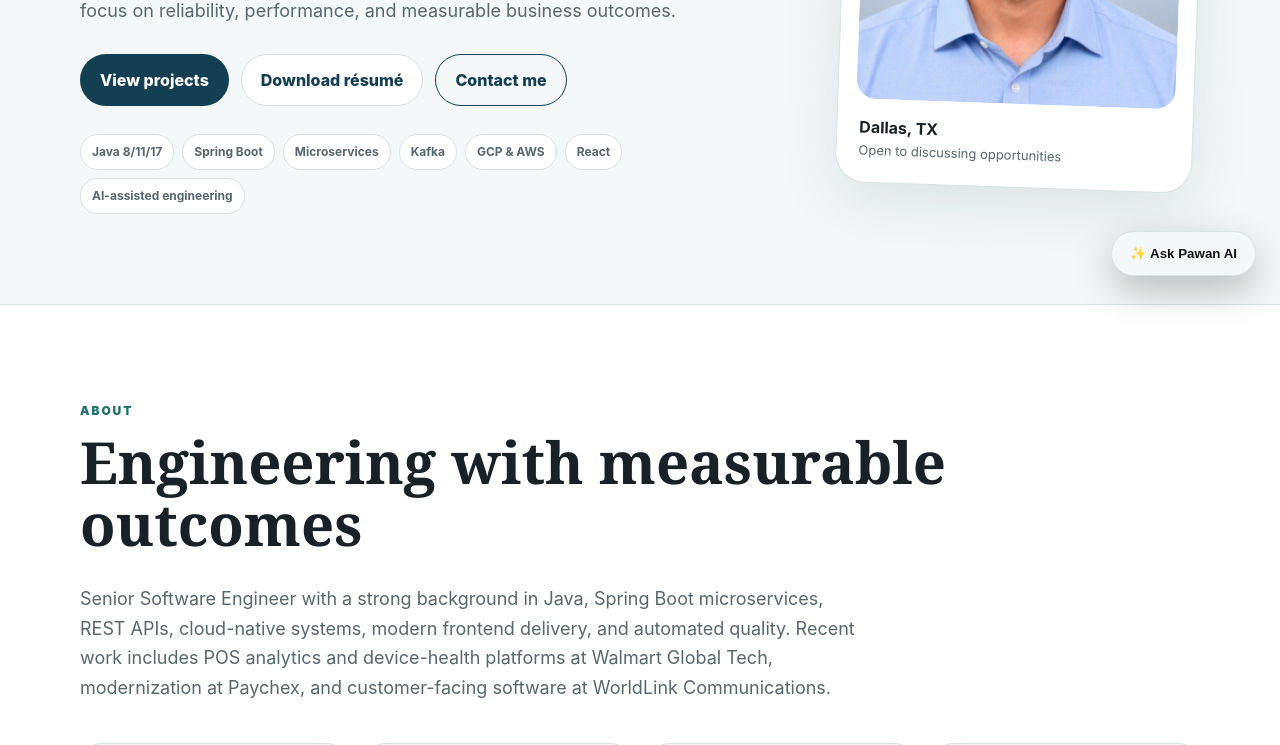
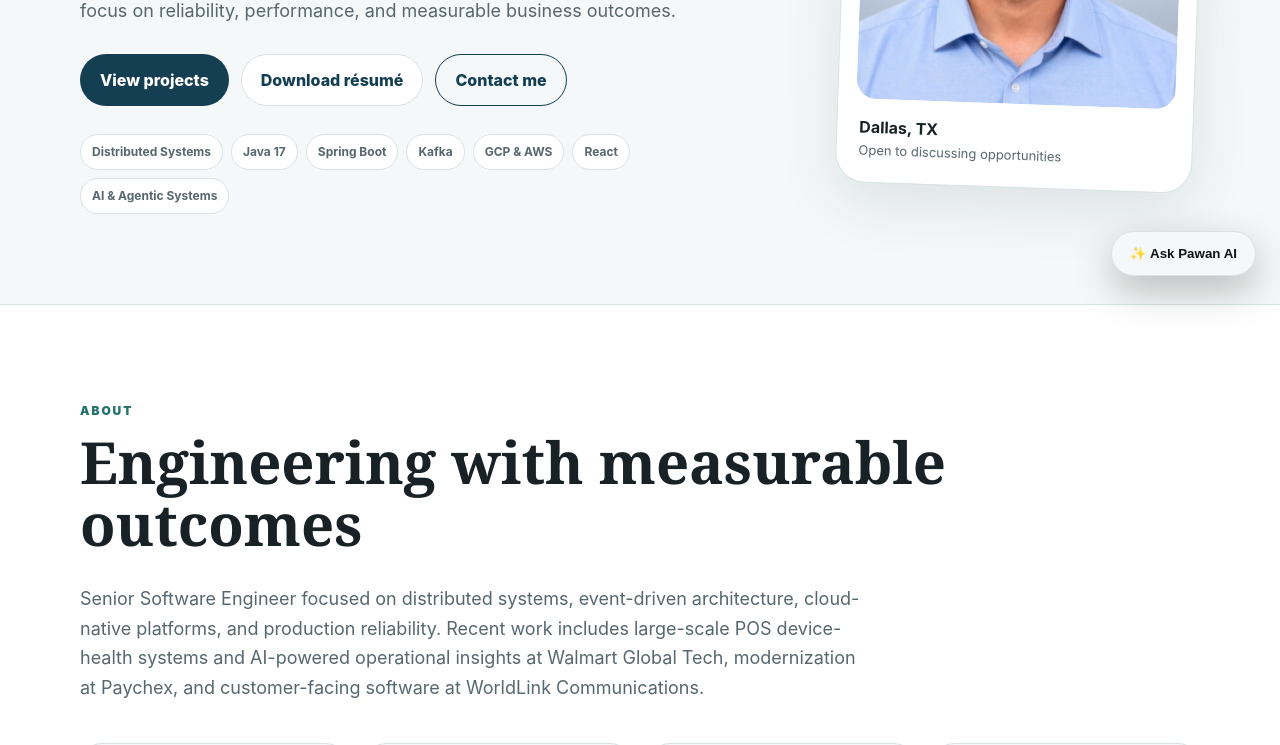
Before and after one commit to p0g06r5/Resume-, a React (Vite) app: page / in a window 1280 px wide. Shown: the part 500-1245 px from the top of the page. Built offline with nearby package versions, Linux system fonts and the light colour scheme.

Commit message:
Refresh portfolio hero, experience, and CTA

```diff
--- a/src/App.tsx
+++ b/src/App.tsx
@@ -10,13 +10,13 @@ export default function App(){
   <a className="skip-link" href="#main-content">Skip to main content</a>
   <header className="nav"><a className="brand" href="#top">PG</a><button className="menu" aria-label="Toggle navigation" aria-expanded={menu} onClick={()=>setMenu(v=>!v)}>☰</button><nav className={menu?'open':''} aria-label="Primary navigation">{nav.map(x=><a key={x} href={`#${x}`} onClick={()=>setMenu(false)}>{x[0].toUpperCase()+x.slice(1)}</a>)}</nav><div className="nav-actions"><button className="icon" aria-label={`Switch to ${dark?'light':'dark'} mode`} onClick={()=>setDark(v=>!v)}>{dark?'☀':'☾'}</button><a className="button small" href={`mailto:${profile.email}`}>Get in touch</a></div></header>
   <main id="main-content">
-   <section id="top" className="hero shell"><div><span className="eyebrow">{profile.title}</span><h1>{profile.name}</h1><h2>{profile.headline}</h2><p>{profile.summary}</p><div className="actions"><a className="button" href="#projects">View projects</a><a className="button secondary" href="Pawan-Ghimire-Resume.pdf" download>Download résumé</a><a className="button ghost" href={`mailto:${profile.email}`}>Contact me</a></div><div className="tags">{['Java 8/11/17','Spring Boot','Microservices','Kafka','GCP & AWS','React','AI-assisted engineering'].map(t=><span key={t}>{t}</span>)}</div></div><div className="portrait-card"><img src="pawan-ghimire.jpg" alt="Pawan Ghimire"/><div><strong>{profile.location}</strong><span>Open to discussing opportunities</span></div></div></section>
-   <section id="about" className="section alt"><div className="shell"><span className="eyebrow">About</span><h2>Engineering with measurable outcomes</h2><p className="lead">Senior Software Engineer with a strong background in Java, Spring Boot microservices, REST APIs, cloud-native systems, modern frontend delivery, and automated quality. Recent work includes POS analytics and device-health platforms at Walmart Global Tech, modernization at Paychex, and customer-facing software at WorldLink Communications.</p><div className="metrics">{metrics.map(m=><article key={m.label}><strong>{m.value}</strong><span>{m.label}</span></article>)}</div></div></section>
+   <section id="top" className="hero shell"><div><span className="eyebrow">{profile.title}</span><h1>{profile.name}</h1><h2>{profile.headline}</h2><p>{profile.summary}</p><div className="actions"><a className="button" href="#projects">View projects</a><a className="button secondary" href="Pawan-Ghimire-Resume.pdf" download>Download résumé</a><a className="button ghost" href={`mailto:${profile.email}`}>Contact me</a></div><div className="tags">{['Distributed Systems','Java 17','Spring Boot','Kafka','GCP & AWS','React','AI & Agentic Systems'].map(t=><span key={t}>{t}</span>)}</div></div><div className="portrait-card"><img src="pawan-ghimire.jpg" alt="Pawan Ghimire"/><div><strong>{profile.location}</strong><span>Open to discussing opportunities</span></div></div></section>
+   <section id="about" className="section alt"><div className="shell"><span className="eyebrow">About</span><h2>Engineering with measurable outcomes</h2><p className="lead">Senior Software Engineer focused on distributed systems, event-driven architecture, cloud-native platforms, and production reliability. Recent work includes large-scale POS device-health systems and AI-powered operational insights at Walmart Global Tech, modernization at Paychex, and customer-facing software at WorldLink Communications.</p><div className="metrics">{metrics.map(m=><article key={m.label}><strong>{m.value}</strong><span>{m.label}</span></article>)}</div></div></section>
    <section id="projects" className="section"><div className="shell"><span className="eyebrow">Selected work</span><h2>Representative case studies</h2><div className="cards">{projects.map((p,i)=><article className="project" key={p.title}><span className="number">0{i+1}</span><h3>{p.title}</h3><h4>{p.subtitle}</h4><p>{p.description}</p><strong className="result">{p.result}</strong><div className="tags">{p.tags.map(t=><span key={t}>{t}</span>)}</div></article>)}</div></div></section>
    <section id="skills" className="section alt"><div className="shell"><span className="eyebrow">Technical toolkit</span><h2>Core skills</h2><div className="skill-grid">{Object.entries(skills).map(([group,items])=><article key={group}><h3>{group}</h3><div className="tags">{items.map(x=><span key={x}>{x}</span>)}</div></article>)}</div></div></section>
-   <section id="experience" className="section"><div className="shell"><span className="eyebrow">Experience</span><h2>Professional journey</h2><div className="timeline">{experience.map(e=><article key={e.company}><div className="dot"/><div className="job-head"><div><span>{e.company}</span><h3>{e.role}</h3></div><small>{e.period} · {e.location}</small></div><ul>{e.points.map(p=><li key={p}>{p}</li>)}</ul></article>)}</div></div></section>
+   <section id="experience" className="section"><div className="shell"><span className="eyebrow">Experience</span><h2>Selected experience</h2><div className="timeline">{experience.map(e=><article key={e.company}><div className="dot"/><div className="job-head"><div><span>{e.company}</span><h3>{e.role}</h3></div><small>{e.period} · {e.location}</small></div><ul>{e.points.map(p=><li key={p}>{p}</li>)}</ul></article>)}</div></div></section>
    <section id="education" className="section alt"><div className="shell"><span className="eyebrow">Education</span><h2>Academic background</h2><div className="education">{education.map(e=><article key={e.school}><span>{e.year}</span><h3>{e.school}</h3><p>{e.degree}</p></article>)}</div></div></section>
-   <section className="cta"><div className="shell"><div><span className="eyebrow">Let’s connect</span><h2>Building a platform that needs to scale?</h2><p>Reach out to discuss Java backend engineering, cloud modernization, performance improvements, automated quality, or AI-enabled development.</p></div><div className="actions"><a className="button light" href={`mailto:${profile.email}`}>Email Pawan</a><a className="button outline-light" href={profile.linkedin} target="_blank" rel="noreferrer">LinkedIn</a></div></div></section>
+   <section className="cta"><div className="shell"><div><span className="eyebrow">Let’s connect</span><h2>Let’s build something that scales.</h2><p>I’m interested in senior software engineering opportunities involving distributed systems, cloud platforms, event-driven architecture, and AI-enabled products.</p></div><div className="actions"><a className="button light" href={`mailto:${profile.email}`}>Email Pawan</a><a className="button outline-light" href={profile.linkedin} target="_blank" rel="noreferrer">LinkedIn</a></div></div></section>
   </main>
   <footer><div className="shell"><span>© {new Date().getFullYear()} Pawan Ghimire</span><div><a href={`mailto:${profile.email}`}>Email</a><a href={profile.linkedin} target="_blank" rel="noreferrer">LinkedIn</a><a href="Pawan-Ghimire-Resume.pdf" download>Résumé</a></div></div></footer>
   <PortfolioAssistant/>
```
